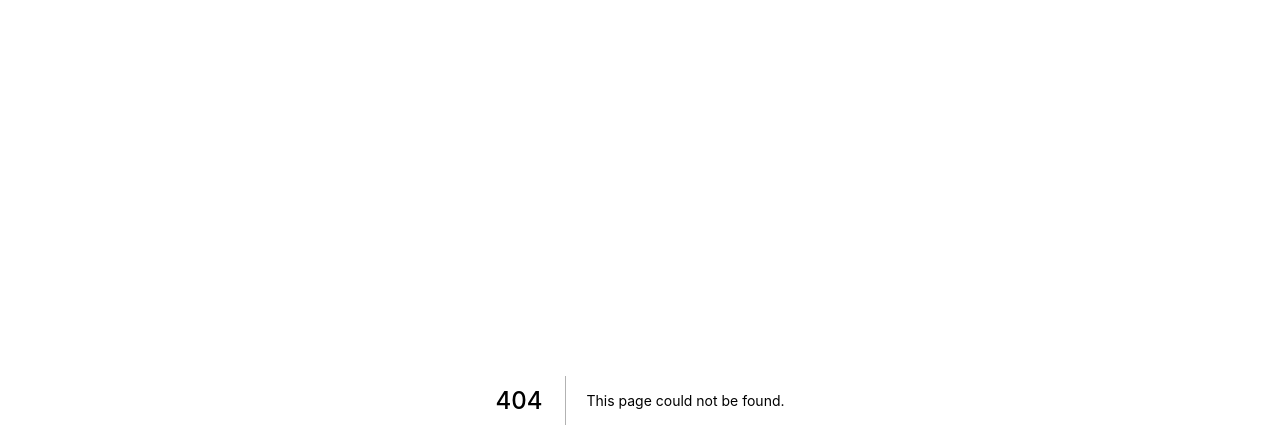
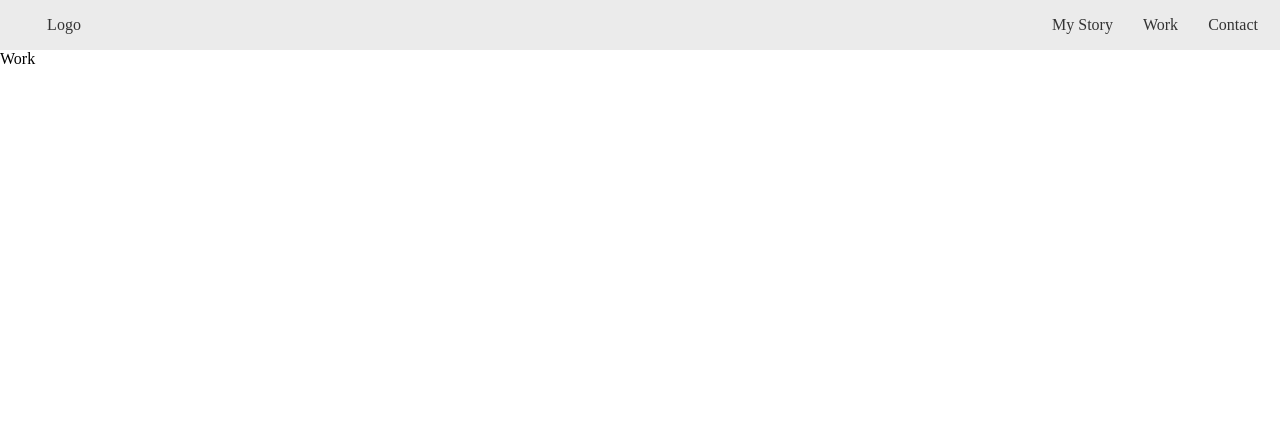
Before and after one commit to jlbroughton88/Portfolio-Next, a Next.js app: page /work in a window 1280 px wide. Before the commit this address had no page. Shown: the top 448 px of the page. Built offline with nearby package versions, Linux system fonts and the light colour scheme.

Commit message:
pages created

```diff
--- a/pages/comps/navbar.js
+++ b/pages/comps/navbar.js
@@ -1,18 +1,21 @@
 import styled from "styled-components";
+import Link from "next/link";
 import "../../public/css/navbar.scss"
 
 const navbar = () => (
     <div className="motherDiv">
         <nav className="nav">
             <div className="leftSide">
-                <div className="navLogo">Logo</div>
+                <Link href="/">
+                <a><div className="navLogo">Logo</div></a>
+                </Link>
             </div>
 
             <div className="rightSide">
                 <div className="navMenuDiv">
-                    <a className="myStory">My Story</a>
-                    <a className="work">Work</a>
-                    <a className="contact">Contact</a>
+                    <Link href="/story"><a className="myStory">My Story</a></Link>
+                    <Link href="/work"><a className="work">Work</a></Link>
+                    <Link href="/contact"><a className="contact">Contact</a></Link>
                 </div>
             </div>
 
--- /dev/null
+++ b/pages/work.js
@@ -0,0 +1,18 @@
+import Link from "next/link";
+import Navbar from "./comps/navbar";
+
+const Work = () => (
+    <div>
+        <Navbar/>
+        Work
+
+        <style jsx global>{`
+            body{
+                margin: 0;
+            }
+        `}
+        </style>
+    </div>
+)
+
+export default Work;
--- a/public/css/index.scss
+++ b/public/css/index.scss
@@ -1,5 +1,13 @@
-$full-width: 100%;
+@mixin flex-center{
+    display: flex;
+    justify-content: center;
+    align-items: center;
+}
 
-html, body{
-    width: $full-width;
+.motherDiv{
+    .mainDiv{
+        background: #e1e1e1;
+        width: 100%;
+        @include flex-center()
+    }
 }
--- a/public/css/navbar.scss
+++ b/public/css/navbar.scss
@@ -1,26 +1,56 @@
+$lightgrey: #EBEBEB;
 
+@mixin flex-center{
+    display: flex;
+    justify-content: center;
+    align-items: center;
+}
 
 nav{
     height: 50px;
     width: 100%;
     display: flex;
     flex-direction: row;
+    background-color: $lightgrey;
+
+    a{
+        text-decoration: none;
+        padding: 5px 8px;
+        border-radius: 5px;
+        color: #333;
+
+        &:hover{
+            transition: ease-out all 0.2s;
+            box-shadow: 0px 3px 15px rgba(0, 0, 0, 0.2)
+        }
     }
 
     .leftSide {
-    width: 20%;
-    display: flex;
-    align-items: center;
+        width: 10%;
+        @include flex-center();
     }
 
     .rightSide {
-    width: 80%;
+        width: 90%;
         display: flex;
         align-items: center;
         justify-content: flex-end;
-}
 
             .navMenuDiv{
                 display: flex;
                 flex-direction: row;
+                width: 250px;
+                justify-content: space-evenly;
         }
+    }
+
+    @media(max-width: 600px) {
+        .rightSide{
+            width: 85%;
+        }
+
+        .leftSide{
+            width: 15%;
+        }
+    }
+}
```
Also changed, not shown: next.config.js (+0 -10 lines), pages/contact.js (added, +18 -0 lines), pages/index.js (+15 -2 lines), pages/story.js (added, +16 -0 lines). Lines whose indentation alone changed are shown as unchanged.
